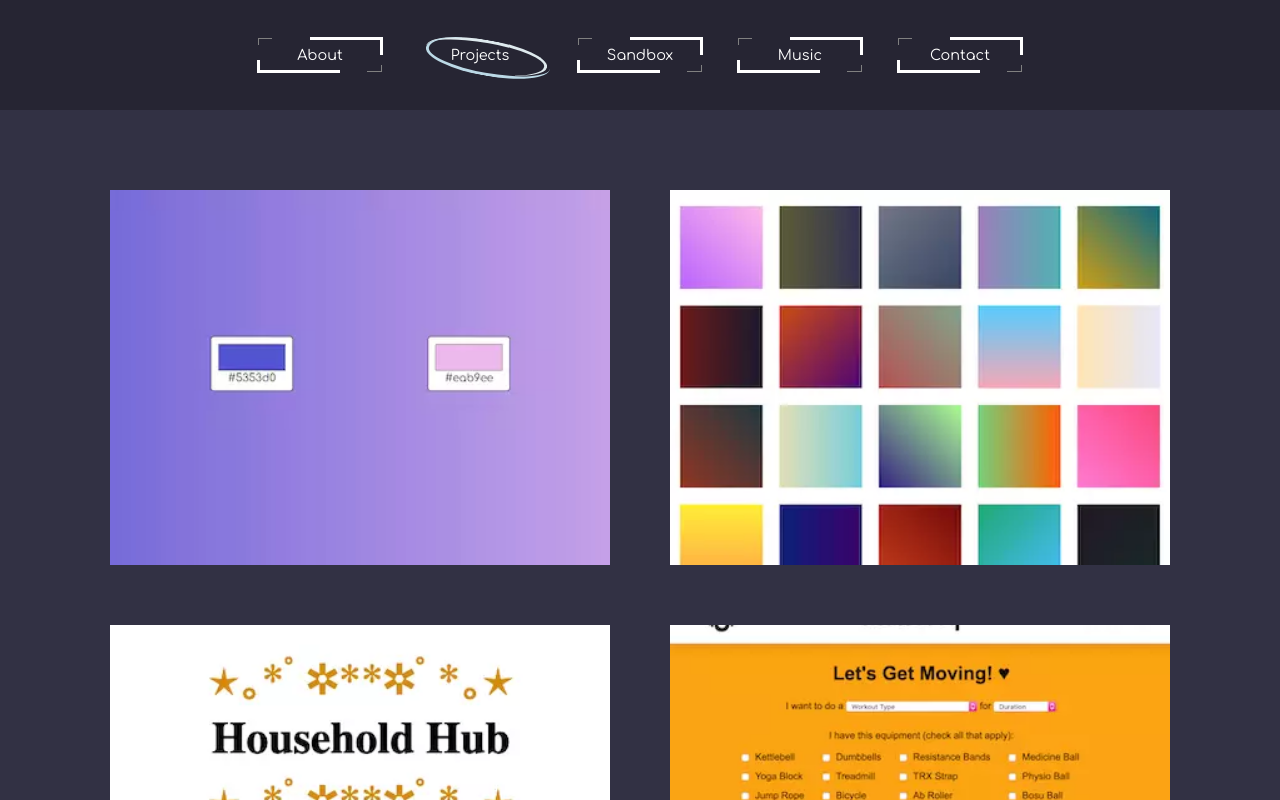
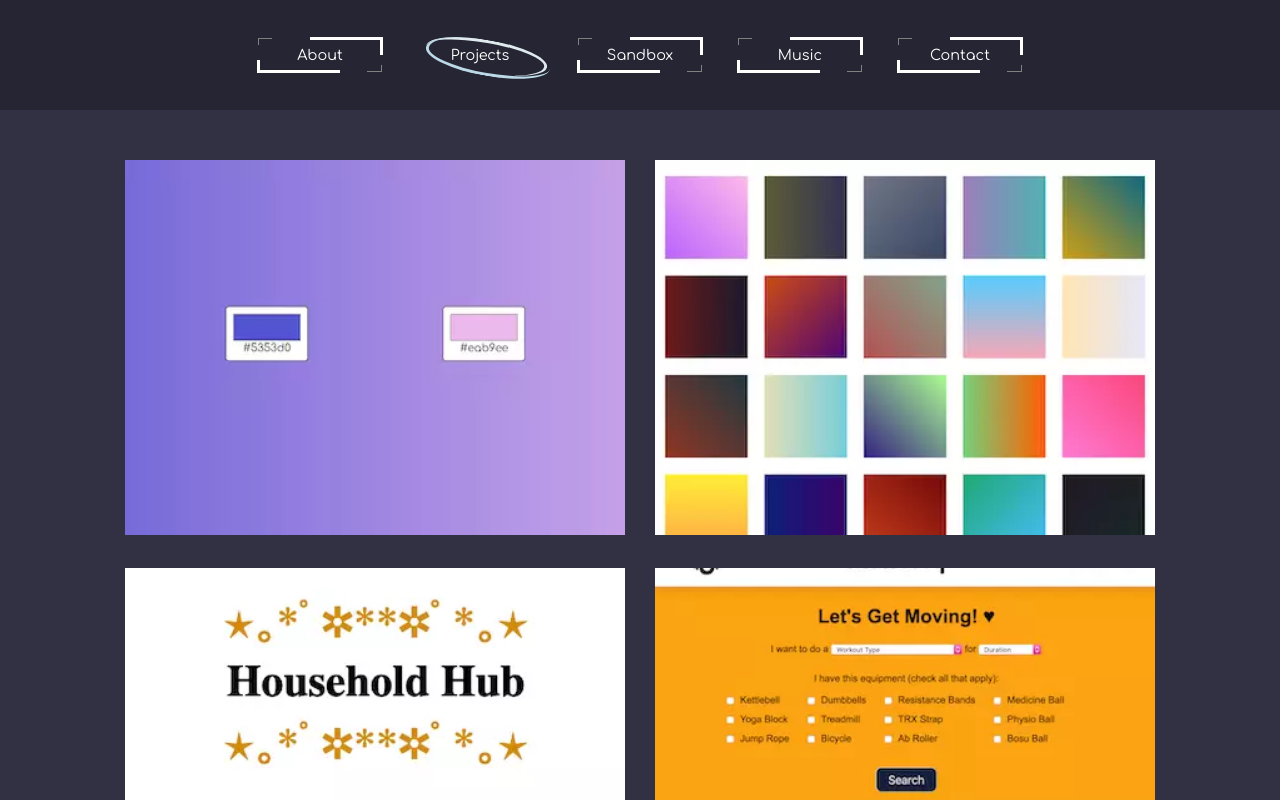
Before and after one commit to awrennuit/full-stack-software-developer-portfolio, a React (Create React App) app: page /#/projects in a window 1280 px wide. Shown: the top 800 px of the page. Built offline with nearby package versions, Linux system fonts and the light colour scheme.

Commit message:
update Projects styling; utilize main & list elements

```diff
--- a/src/components/Projects/ProjectList.jsx
+++ b/src/components/Projects/ProjectList.jsx
@@ -19,13 +19,14 @@ export default function Projects() {
         />
         <meta
           name="keywords"
-          content="Full Stack, Frontend, Front-end, Front end, Backend, Back-end, Back end, Software Engineer, Software Engineering, Software Developer, Web Developer, Portfolio, Portfolio Website, Software Developer Portfolio, JavaScript, CSS, React, Node.js, awren, awren nuit"
+          content="Full Stack, Frontend, Front-end, Front end, Backend, Back-end, Back end, Software Engineer, Software Engineering, Software Developer, Web Developer, Portfolio, Portfolio Website, Software Developer Portfolio, JavaScript, CSS, React, Node.js, Password Generator, awren, awren nuit"
         />
       </Helmet>
       <Header />
-      <div className="project-container">
-        <div className="project-card-center">
+      <main className="project-container">
+        <ul className="project-card-center">
           {allProjects.map((card, i) => (
+            <li>
               <ProjectCard
                 altText={card.altText}
                 appUrl={card.appUrl ? () => navigate(card.appUrl) : null}
@@ -42,9 +43,10 @@ export default function Projects() {
                 oneButton={card.oneButton}
                 title={card.title}
               />
+            </li>
           ))}
-        </div>
-      </div>
+        </ul>
+      </main>
       <Footer />
     </>
   );
--- a/src/stylesheets/projects.css
+++ b/src/stylesheets/projects.css
@@ -4,13 +4,17 @@
 }
 
 .project-card-center {
+  list-style-type: none;
   text-align: center;
+  display: flex;
+  gap: 30px;
+  flex-wrap: wrap;
+  justify-content: center;
 }
 
 .project-card {
   display: inline-block;
   height: 300px;
-  margin: 10px;
   position: relative;
   width: 400px;
 }
@@ -101,7 +105,6 @@
 @media (min-width: 1550px) {
   .project-card {
     height: 375px;
-    margin: 30px;
     width: 500px;
   }
 
@@ -114,7 +117,6 @@
 @media (max-width: 1360px) {
   .project-card {
     height: 375px;
-    margin: 30px;
     width: 500px;
   }
 
@@ -163,7 +165,6 @@
 @media (max-width: 820px) {
   .project-card {
     height: 375px;
-    margin: 30px 0;
     width: 500px;
   }
 
@@ -188,7 +189,6 @@
 @media (max-width: 600px) {
   .project-card {
     height: 300px;
-    margin: 30px 0;
     width: 400px;
   }
 
@@ -217,7 +217,6 @@
 
   .project-card {
     height: 210px;
-    margin: 30px 0;
     width: 280px;
   }
 
```
Lines whose indentation alone changed are shown as unchanged.
